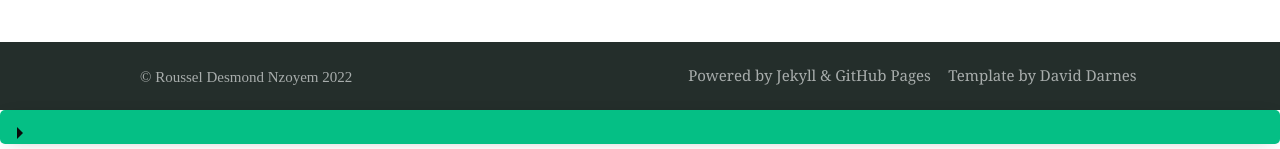
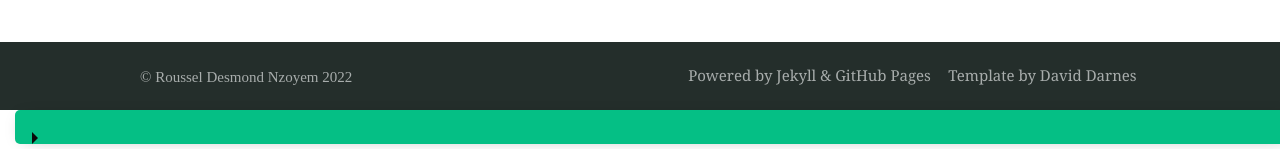
Before and after one commit to ddrous/desmond-rn.github.io, a Jekyll site: the page built from thanks.md, in a window 1280 px wide. Shown: the part 748-897 px from the top of the page. Built offline with Jekyll 4.4.1, drawn with Linux system fonts in a browser that asks for light colours.

Commit message:
New text, indented

```diff
--- a/_sass/_theme.scss
+++ b/_sass/_theme.scss
@@ -30,6 +30,7 @@ details {
   width: 100%;
   margin: 0 auto ;
   margin-bottom: .5rem;
+  margin-left: 15px;
   box-shadow: 0 .1rem 1rem -.5rem rgba(0,0,0,.4);
   border-radius: 5px;
   overflow: hidden;
@@ -50,7 +51,7 @@ summary:before {
   border-style: solid;
   border-color: transparent transparent transparent rgb(10, 10, 10);
   position: absolute;
-  // top: 1.3rem;
+  top: 1.3rem;
   left: 1rem;
   transform: rotate(0);
   transform-origin: .2rem 50%;
@@ -68,6 +69,7 @@ details summary::-webkit-details-marker {
 details > ul {
   padding-bottom: 1rem;
   margin-bottom: 0;
+  margin-left: 15px;
 }
 
 
```
